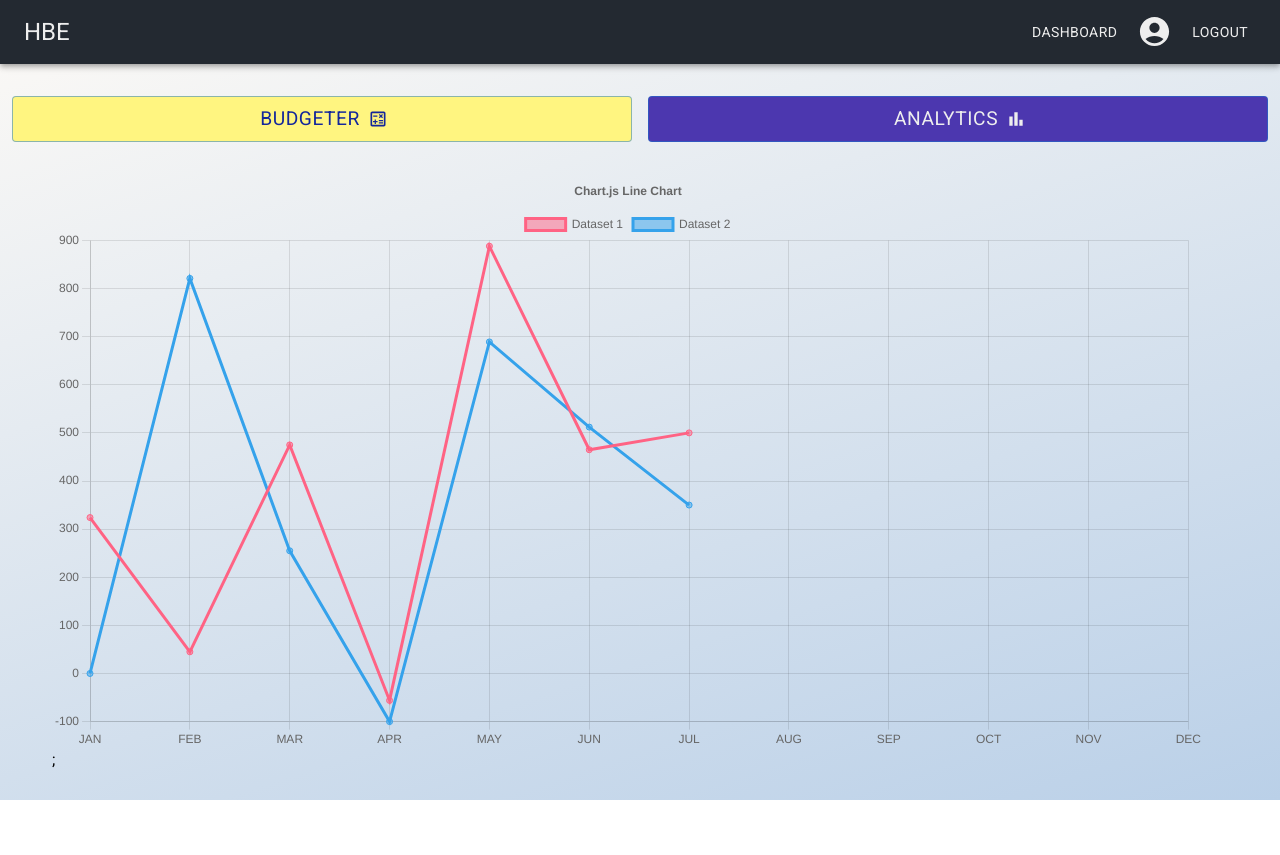
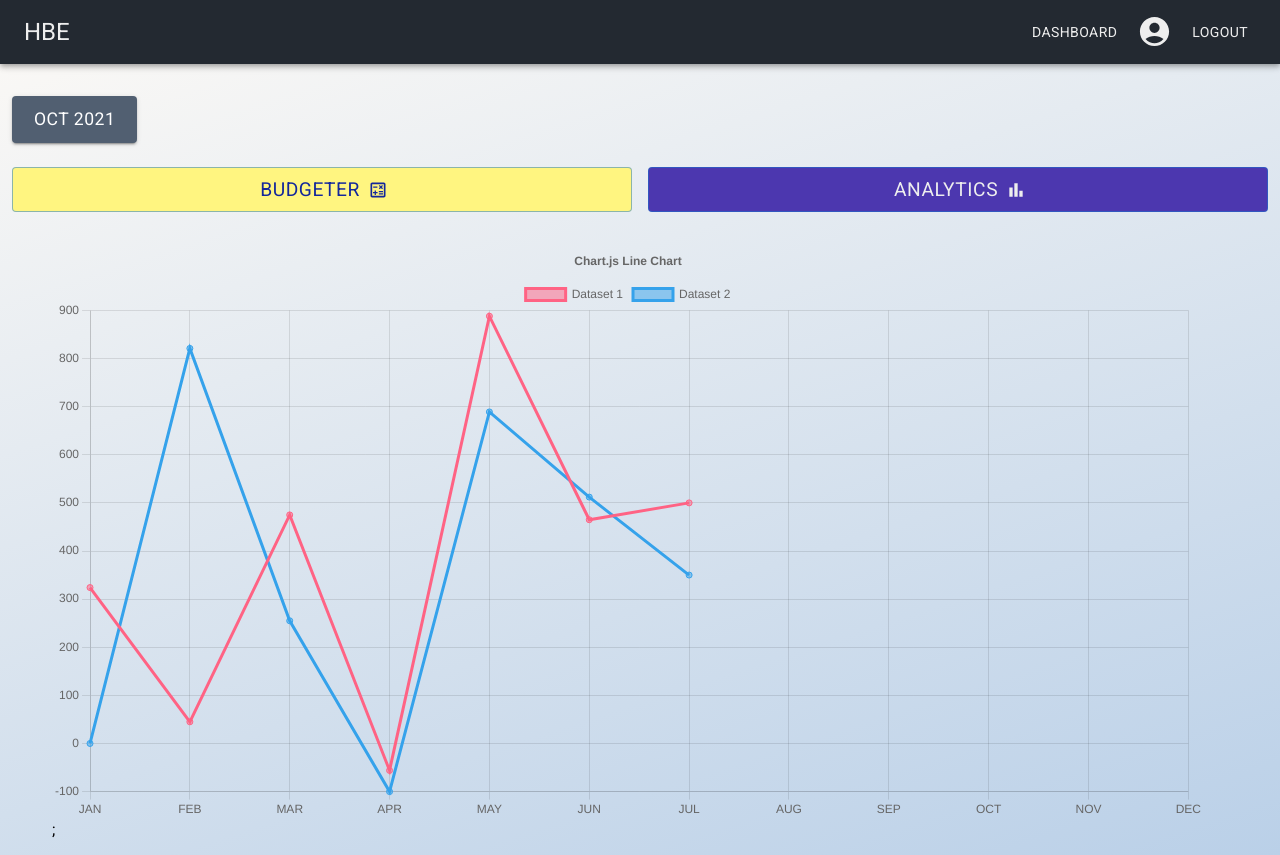
Before and after one commit to sgr98/sdg-web-dev-semester5, a React (Create React App) app in the folder economy/client/: page /dashboard/analytics in a window 1280 px wide. Before the commit the page ends 800 px from the top, so only its background shows below. Built offline with nearby package versions, Linux system fonts and the light colour scheme; sample sign-in values are in the browser's storage.

Commit message:
Added redirection to budgeter, doesn't work with analytics; Added sidebar

```diff
--- a/economy/client/src/Components/Analytics/index.js
+++ b/economy/client/src/Components/Analytics/index.js
@@ -1,5 +1,6 @@
 import React, { useState, useEffect } from 'react';
 import { useSelector, useDispatch } from 'react-redux';
+import  { Redirect } from 'react-router-dom'
 // import { Box, AppBar, Typography, Toolbar, Button } from '@mui/material';
 import { Container } from '@mui/material';
 import {
@@ -155,6 +156,10 @@ const Analytics = () => {
     // const date = new Date()
     // console.log(date.getDate(), date.getHours())
 
+    if(user === null) {
+        return <Redirect to="/auth" />
+    }
+
     return (
         <div className="Analytics-Container">
             <Dashboard />
--- a/economy/client/src/Components/Budgeter/DataRows/Datarows.js
+++ b/economy/client/src/Components/Budgeter/DataRows/Datarows.js
@@ -103,11 +103,14 @@ const Datarows = () => {
         dispatch(deleteTransaction(user.result._id.toString(), id, temp));
     }
 
+    const [makeEntryDiabled, setMakeEntryDiabled] = useState(false);
+
     return (
         <div className="Datarows-Container">
             <Button
                 fullWidth
                 variant="contained"
+                disabled={makeEntryDiabled}
                 onClick={() => {
                     handleModalOpen();
                     clearModal();
--- a/economy/client/src/Components/Budgeter/index.js
+++ b/economy/client/src/Components/Budgeter/index.js
@@ -1,10 +1,19 @@
-import React from 'react';
+import React, { useState } from 'react';
+import  { Redirect } from 'react-router-dom'
 
 import Dashboard from '../Dashboard';
 import Datarows from './DataRows/Datarows';
 import './styles.css';
 
 const Budgeter = () => {
+    const [user, setUser] = useState(
+        JSON.parse(localStorage.getItem('profile'))
+    );
+
+    if(user === null) {
+        return <Redirect to="/auth" />
+    }
+
     return (
         <div className="Budgeter-Container">
             <Dashboard />
--- a/economy/client/src/Components/Dashboard/index.js
+++ b/economy/client/src/Components/Dashboard/index.js
@@ -1,12 +1,114 @@
-import React from 'react';
-import { Box, Grid, Button } from '@mui/material';
+import React, { useState } from 'react';
+import {
+    Box,
+    Container,
+    Grid,
+    Button,
+    SwipeableDrawer,
+    List,
+    ListItem,
+    ListItemText,
+    Divider,
+} from '@mui/material';
 import { Link } from 'react-router-dom';
 import CalculateOutlinedIcon from '@mui/icons-material/CalculateOutlined';
 import BarChartOutlinedIcon from '@mui/icons-material/BarChartOutlined';
 
+const months = ["JAN", "FEB", "MAR", "APR", "MAY", "JUN", "JUL", "AUG", "SEP", "OCT", "NOV", "DEC"];
+const tempDates = ["NOV 2021", "DEC 2021", "JAN 2022", "FEB 2022",
+    "MAR 2022", "APR 2022", "MAY 2022", "JUN 2022", "JUL 2022",
+    "AUG 2022", "SEP 2022", "OCT 2022", "NOV 2022", "DEC 2022"];
+
 const Dashboard = () => {
+    const getMonth = (date) => {
+        const dat = date.split("T")[0];
+        const mon = parseInt(dat.split("-")[1]);
+        return months[mon - 1];
+    }
+
+    const getYear = (date) => {
+        const dat = date.split("T")[0];
+        return dat.split("-")[0];
+    }
+
+    const getMonthYear = (date) => {
+        if(typeof date === "string") {
+            const dat = getMonth(date) + " " + getYear(date);
+            return dat;
+        }
+        else {
+            const mon = date.getMonth();
+            const year = date.getFullYear();
+            const dat = months[mon] + " " + year.toString();
+            return dat;
+        }
+    }
+
+    const [sideBarDateText, setSideBarDateText] = useState(getMonthYear(new Date()));
+
+    const setSideBarDate = (text) => {
+        setSideBarDateText(text);
+    }
+
+    const [sidebarStatus, setSidebarStatus] = useState(false);
+
+    const toggleDrawer = (anchor, open) => (event) => {
+        if (event && event.type === 'keydown'
+            && (event.key === 'Tab' || event.key === 'Shift')) {
+            return;
+        }
+        setSidebarStatus(open);
+    };
+
+    const sideBarDateList = (anchor) => (
+        <Box
+            sx={{
+                width: '14rem',
+                background: '#515f71',
+                color: '#f8f8f8',
+            }}
+            role="presentation"
+            onClick={toggleDrawer(anchor, false)}
+            onKeyDown={toggleDrawer(anchor, false)}
+        >
+            <List>
+                {tempDates.map(
+                    (text, index) => (
+                        <ListItem button key={text} onClick={() => setSideBarDate(text)}>
+                            <ListItemText primary={text} />
+                        </ListItem>
+                    )
+                )}
+            </List>
+        </Box>
+    );
+
     return (
         <div className="Dashboard-Container" style={{ margin: '2rem 0' }}>
+            <div style={{ marginBottom: '1.5rem' }}>
+                <React.Fragment key={'left'}>
+                    <Button
+                        variant="contained"
+                        size="large"
+                        style={{
+                            background: '#515f71',
+                            fontSize: '110%',
+                        }}
+                        onClick={toggleDrawer('left', true)}
+                    >
+                        {sideBarDateText}
+                    </Button>
+                    <SwipeableDrawer
+                        anchor={'left'}
+                        open={sidebarStatus}
+                        onClose={toggleDrawer('left', false)}
+                        onOpen={toggleDrawer('left', true)}
+                    >
+                        {sideBarDateList('left')}
+                    </SwipeableDrawer>
+                </React.Fragment>
+            </div>
+
             <Box sx={{ flexGrow: 1 }}>
                 <Grid container spacing={2}>
                     <Grid item xs={6}>
@@ -15,20 +117,32 @@ const Dashboard = () => {
                             variant="outlined"
                             component={Link}
                             to="/dashboard/budgeter"
-                            style={{ background: "#fff580", color: "#14279B", fontSize: '120%' }}
-                            endIcon={ <CalculateOutlinedIcon fontSize="inherit" /> }
+                            style={{
+                                background: '#fff580',
+                                color: '#14279B',
+                                fontSize: '120%',
+                            }}
+                            endIcon={
+                                <CalculateOutlinedIcon fontSize="inherit" />
+                            }
                         >
                             BUDGETER
                         </Button>
                     </Grid>
                     <Grid item xs={6}>
-                    <Button
+                        <Button
                             fullWidth
                             variant="outlined"
                             component={Link}
                             to="/dashboard/analytics"
-                            style={{ background: "#4c37af", color: "#eeeeee", fontSize: '120%' }}
-                            endIcon={ <BarChartOutlinedIcon fontSize="inherit" /> }
+                            style={{
+                                background: '#4c37af',
+                                color: '#eeeeee',
+                                fontSize: '120%',
+                            }}
+                            endIcon={
+                                <BarChartOutlinedIcon fontSize="inherit" />
+                            }
                         >
                             ANALYTICS
                         </Button>
```
